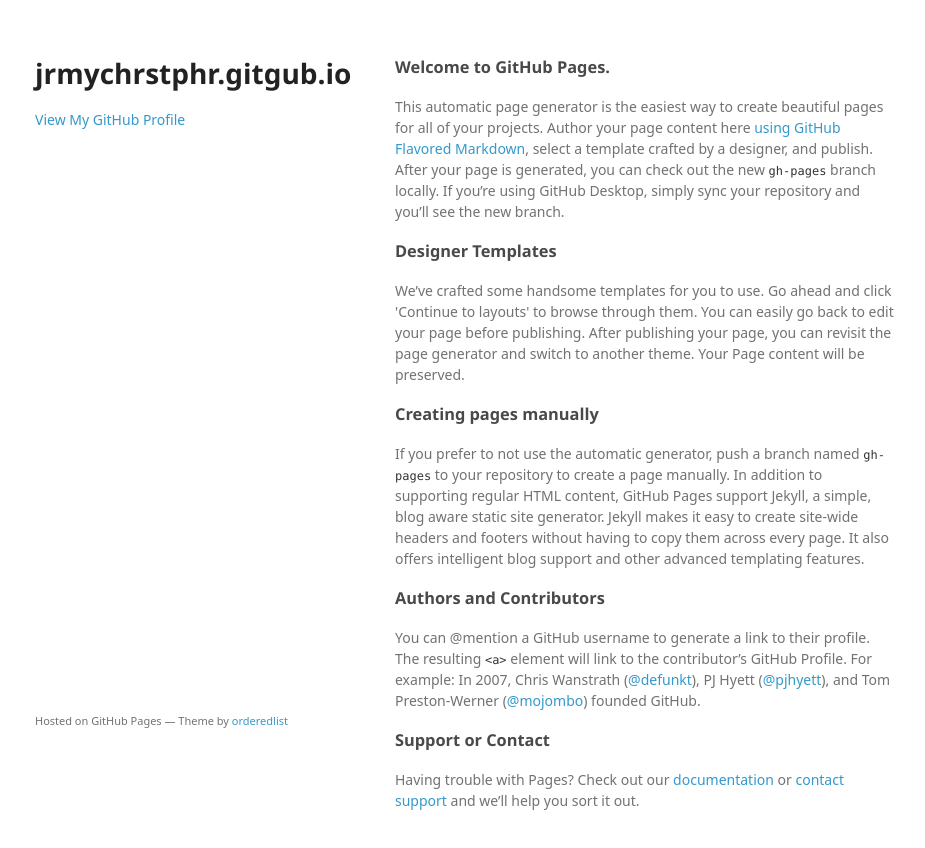
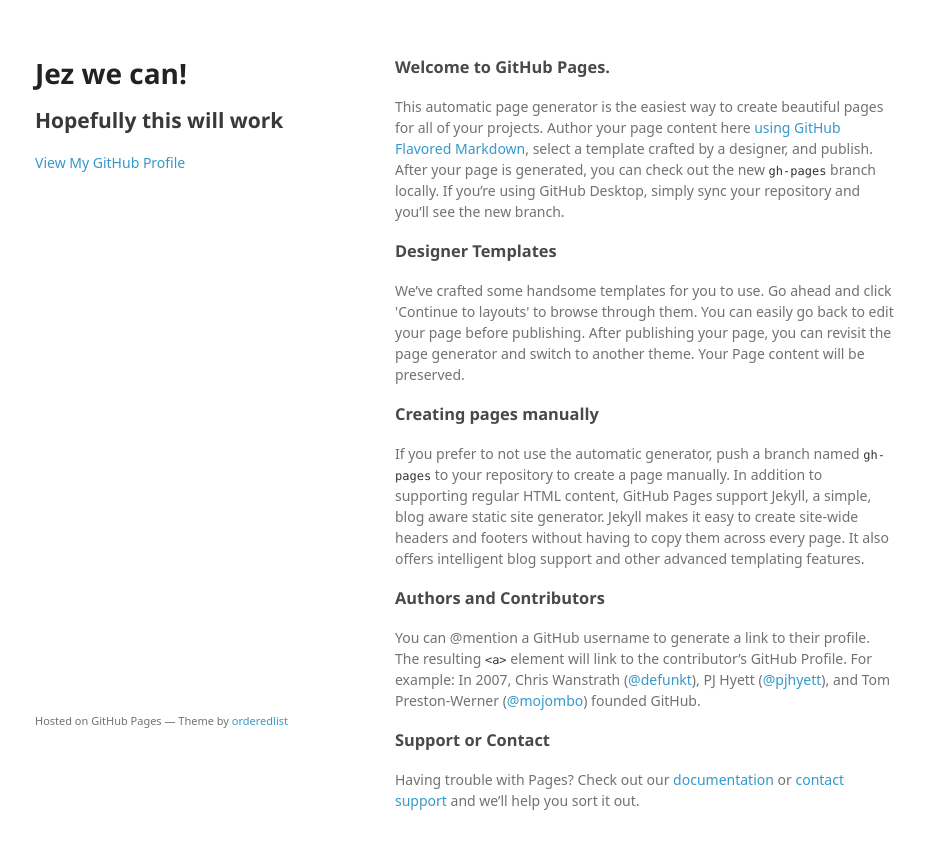
Before and after one commit to jrmychrstphr/jrmychrstphr.github.io, a plain HTML site: page index.html in a window 1280 px wide. Shown: the whole page, without its empty margins (175-1100 px from the left). Drawn offline with Linux system fonts and the light colour scheme; a web font is replaced by a local one.

Commit message:
Title change and added intro

```diff
--- a/index.html
+++ b/index.html
@@ -15,7 +15,8 @@
   <body>
     <div class="wrapper">
       <header>
-        <h1>jrmychrstphr.gitgub.io</h1>
+        <h1>Jez we can!</h1>
+        <h2>Hopefully this will work</h2>
         <p></p>
 
 
```
